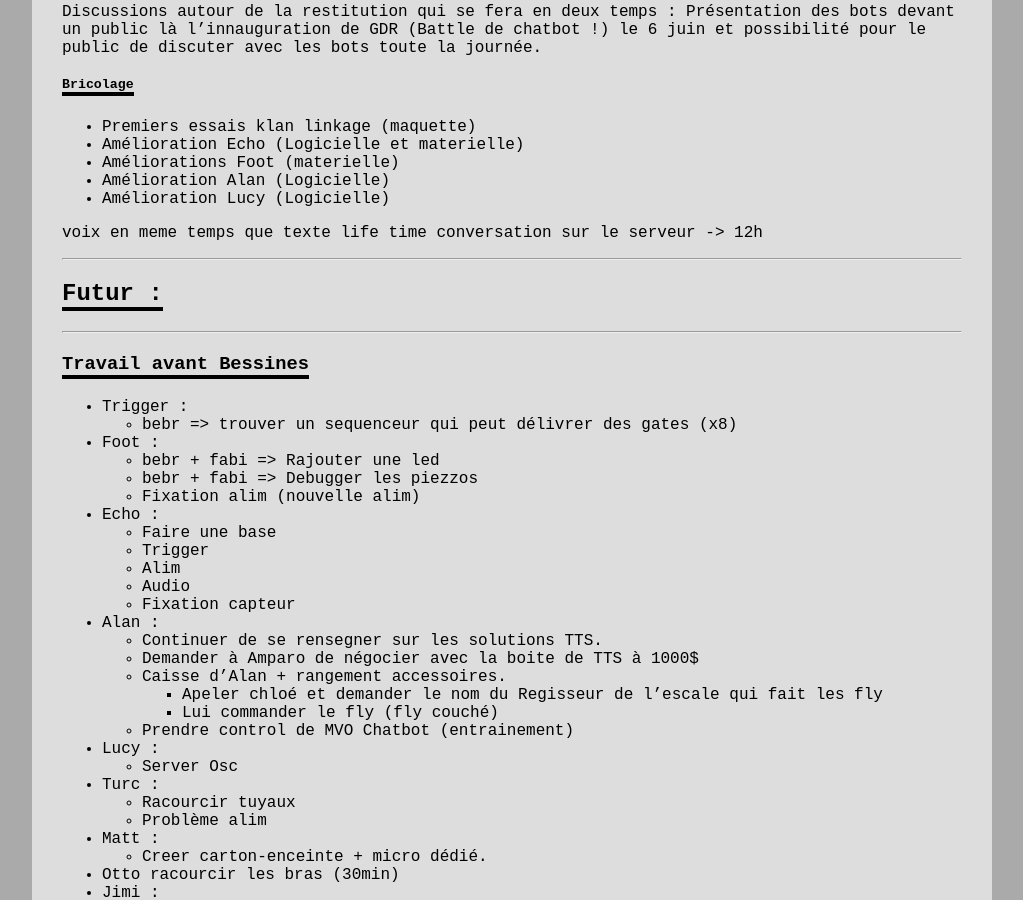
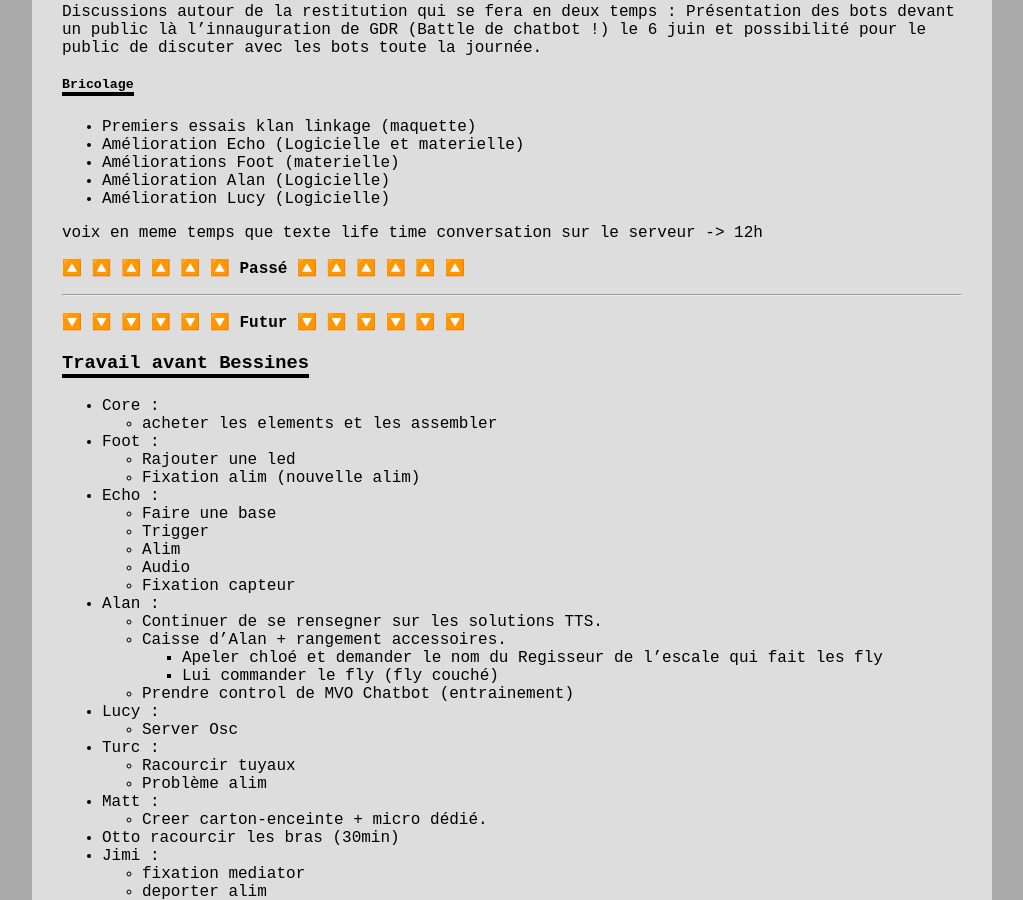
Before and after one commit to LeonLenclos/turing-test, a Jekyll site: the page built from contenu/organisation/residences.md, in a window 1280 px wide and 900 px high, scrolled down 6125 px. Shown: the whole window, without its empty margins (128-1151 px from the left). Built offline with Jekyll 4.4.1, drawn with Linux system fonts in a browser that asks for light colours; nearby versions of some CDN libraries; our own code applies the rules of GitHub Pages for plain Markdown files; a script that is not in the unit is left out; the repository's description, which GitHub fills in, is left out.

Commit message:
Update residences.md

```diff
--- a/contenu/organisation/residences.md
+++ b/contenu/organisation/residences.md
@@ -295,18 +295,23 @@
 life time conversation sur le serveur -> 12h
 
 
-----------------------------------------------------------
-
-## Futur :
 
 
-----------------------------------------------------------
+
+🔼 🔼 🔼 🔼 🔼 🔼 **Passé** 🔼 🔼 🔼 🔼 🔼 🔼
+
+
+-------------------------------------------------------------
+
+
+🔽 🔽 🔽 🔽 🔽 🔽 **Futur** 🔽 🔽 🔽 🔽 🔽 🔽
+
+
 ### Travail avant Bessines
-- Trigger :
-    - bebr => trouver un sequenceur qui peut délivrer des gates (x8)
+- Core :
+    - acheter les elements et les assembler
 - Foot :
-    - bebr + fabi => Rajouter une led
-    - bebr + fabi => Debugger les piezzos
+    -  Rajouter une led
     - Fixation alim (nouvelle alim)
 - Echo :
     - Faire une base
@@ -316,7 +321,6 @@
     - Fixation capteur
 - Alan :
     - Continuer de se rensegner sur les solutions TTS.
-    - Demander à Amparo de négocier avec la boite de TTS à 1000$
     - Caisse d'Alan + rangement accessoires.
         - Apeler chloé et demander le nom du Regisseur de l'escale qui fait les fly
         - Lui commander le fly (fly couché)
```
